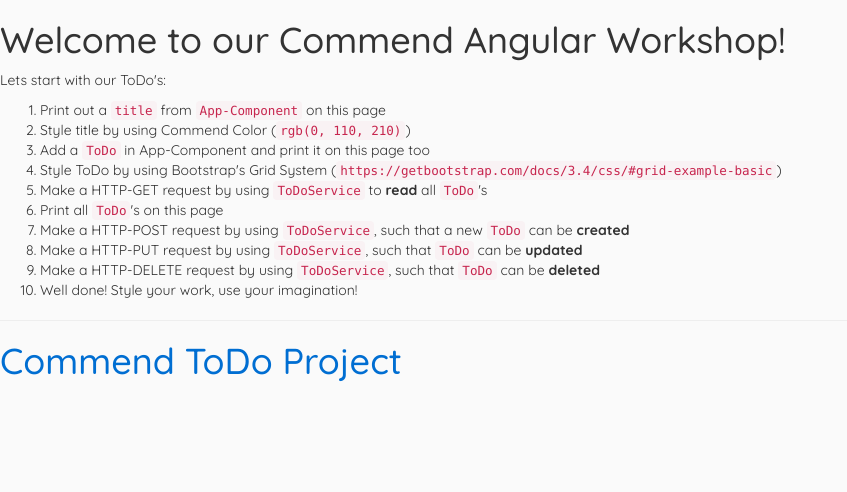
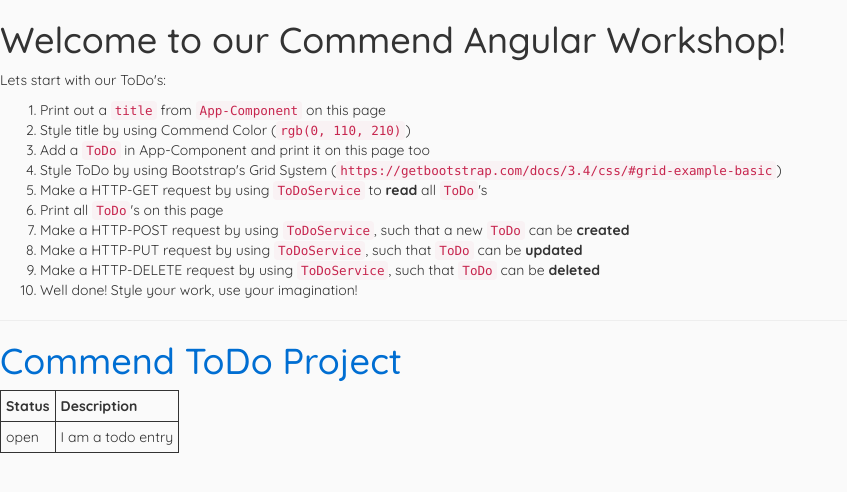
Before and after one commit to BRFCommend/commend-to-do-project, an Angular app: page / in a window 1280 px wide. Shown: the top 492 px of the page, without its empty margins (0-847 px from the left). Built offline with nearby package versions, Linux system fonts and the light colour scheme.

Commit message:
Step-3: Add a ToDo in App-Component and print it on this page too

```diff
--- a/src/app/app.component.css
+++ b/src/app/app.component.css
@@ -1,3 +1,8 @@
 .highlight-text {
     color: rgb(0, 110, 210);
 }
+
+table, th, td {
+    border: 1px solid;
+    padding: 5px;
+}
--- a/src/app/app.component.html
+++ b/src/app/app.component.html
@@ -17,3 +17,14 @@
 <hr/>
 
 <h1 class="highlight-text">{{title}}</h1>
+
+<table>
+    <tr>
+        <th>Status</th>
+        <th>Description</th>
+    </tr>
+    <tr *ngFor="let todo of todos">
+        <td>{{ todo.status }}</td>
+        <td>{{ todo.description }}</td>
+    </tr>
+</table>
--- a/src/app/app.component.ts
+++ b/src/app/app.component.ts
@@ -1,4 +1,5 @@
 import {Component, OnInit} from '@angular/core';
+import {ToDo} from '../models/to-do';
 
 @Component({
     selector: 'app-root',
@@ -7,8 +8,16 @@ import {Component, OnInit} from '@angular/core';
 })
 export class AppComponent implements OnInit {
     title: string;
+    todos: ToDo[];
 
     ngOnInit(): void {
         this.title = 'Commend ToDo Project';
+        this.todos = [
+            {
+                id: 1,
+                description: 'I am a todo entry',
+                status: 'open'
+            }
+        ];
     }
 }
```
